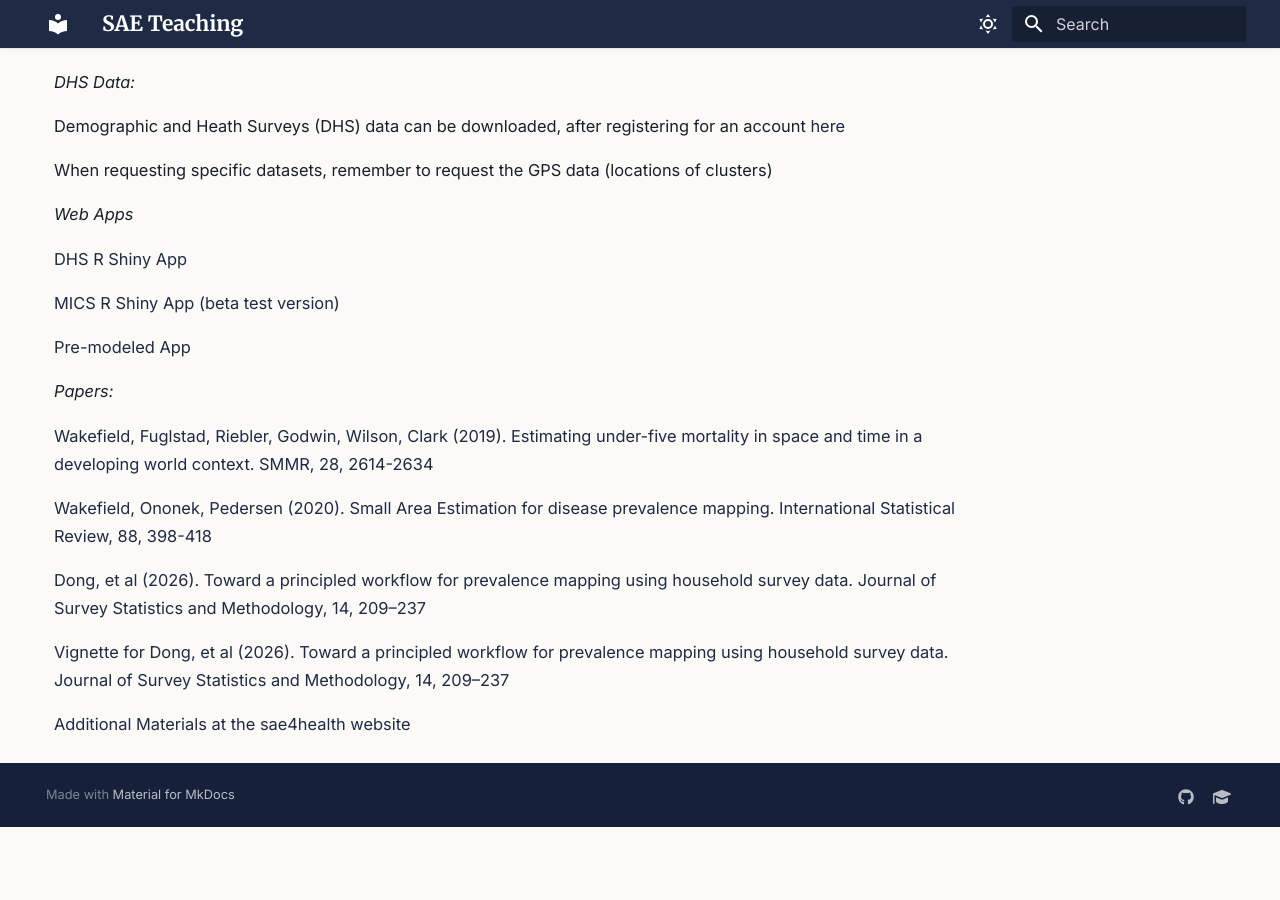
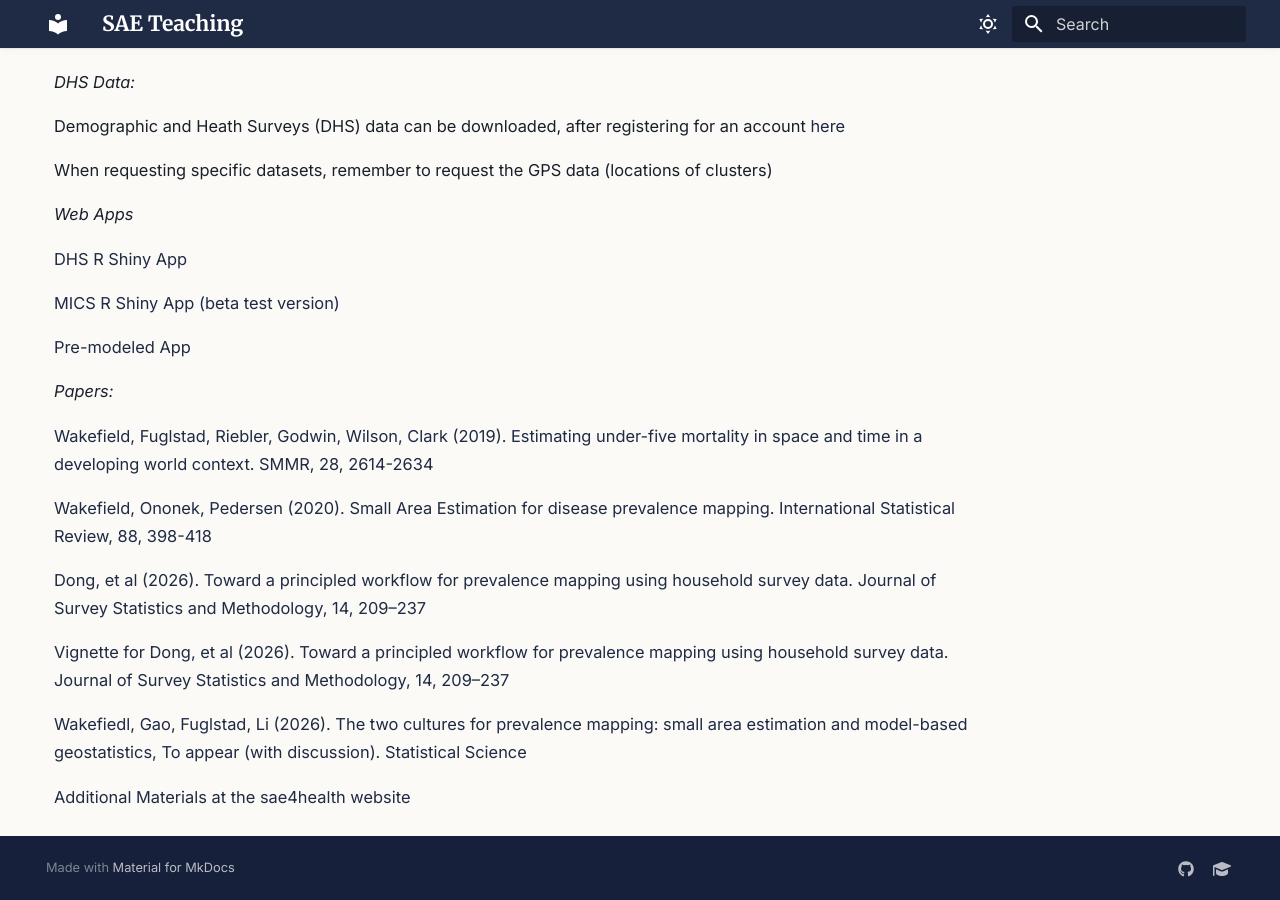
Before and after one commit to jonwake/website, an MkDocs documentation site: the page built from docs/teaching-SAE-course.md, in a window 1280 px wide and 900 px high, scrolled down 738 px. Built offline with MkDocs 1.6.1 and Material for MkDocs 9.7.7, drawn with Linux system fonts in a browser that asks for light colours; before the commit the page ends 1565 px from its top, so only the background shows below that.

Commit message:
Update teaching-SAE-course.md

```diff
--- a/docs/teaching-SAE-course.md
+++ b/docs/teaching-SAE-course.md
@@ -43,4 +43,6 @@ and time in a developing world context. SMMR, 28, 2614-2634](files/SAE-files/wak
 
 [Vignette for Dong, et al (2026). Toward a principled workflow for prevalence mapping using household survey data. Journal of Survey Statistics and Methodology, 14, 209–237](files/SAE-files/DongWorkflow2026Vignette.pdf)
 
+[Wakefiedl, Gao, Fuglstad, Li (2026). The two cultures for prevalence mapping: small area estimation and model-based geostatistics, To appear (with discussion). Statistical Science](files/SAE-files/Two_Cultures-Main.pdf)
+
 [Additional Materials at the sae4health website](https://sae4health.stat.uw.edu/)
```
